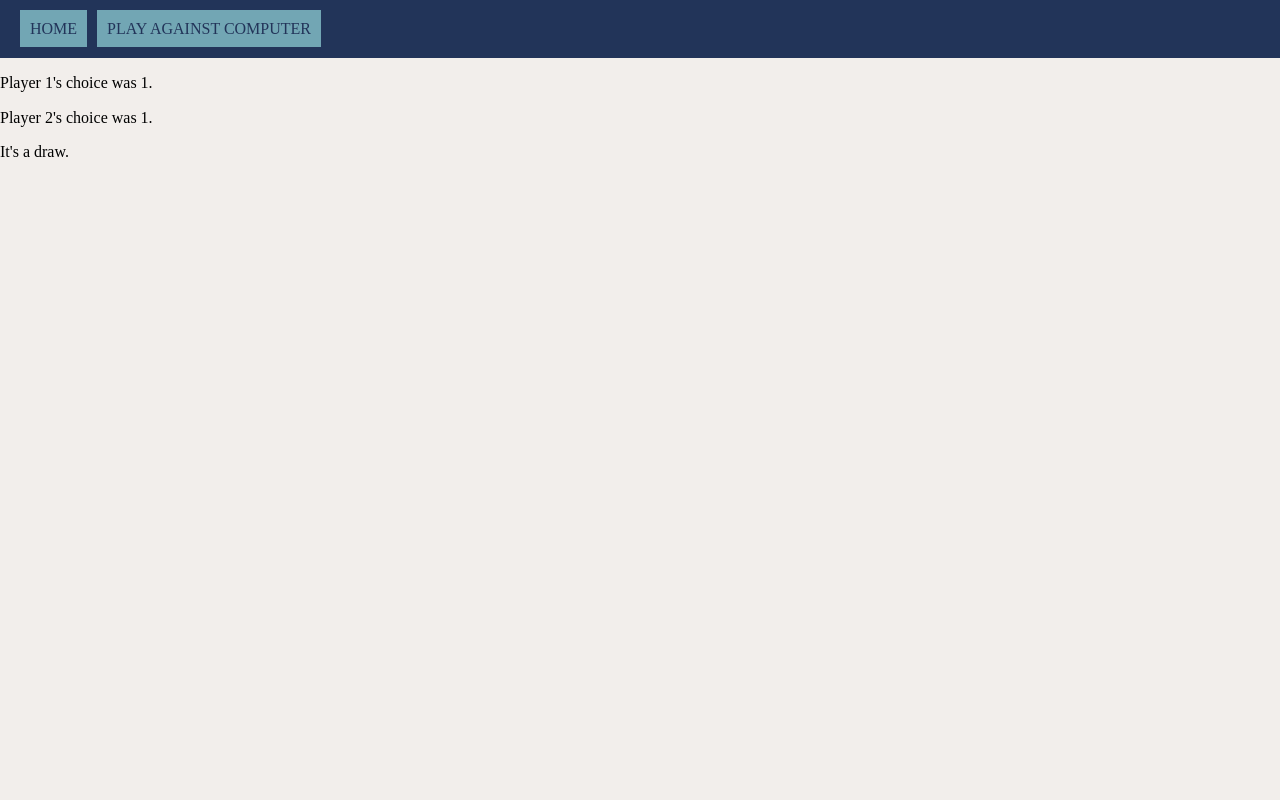
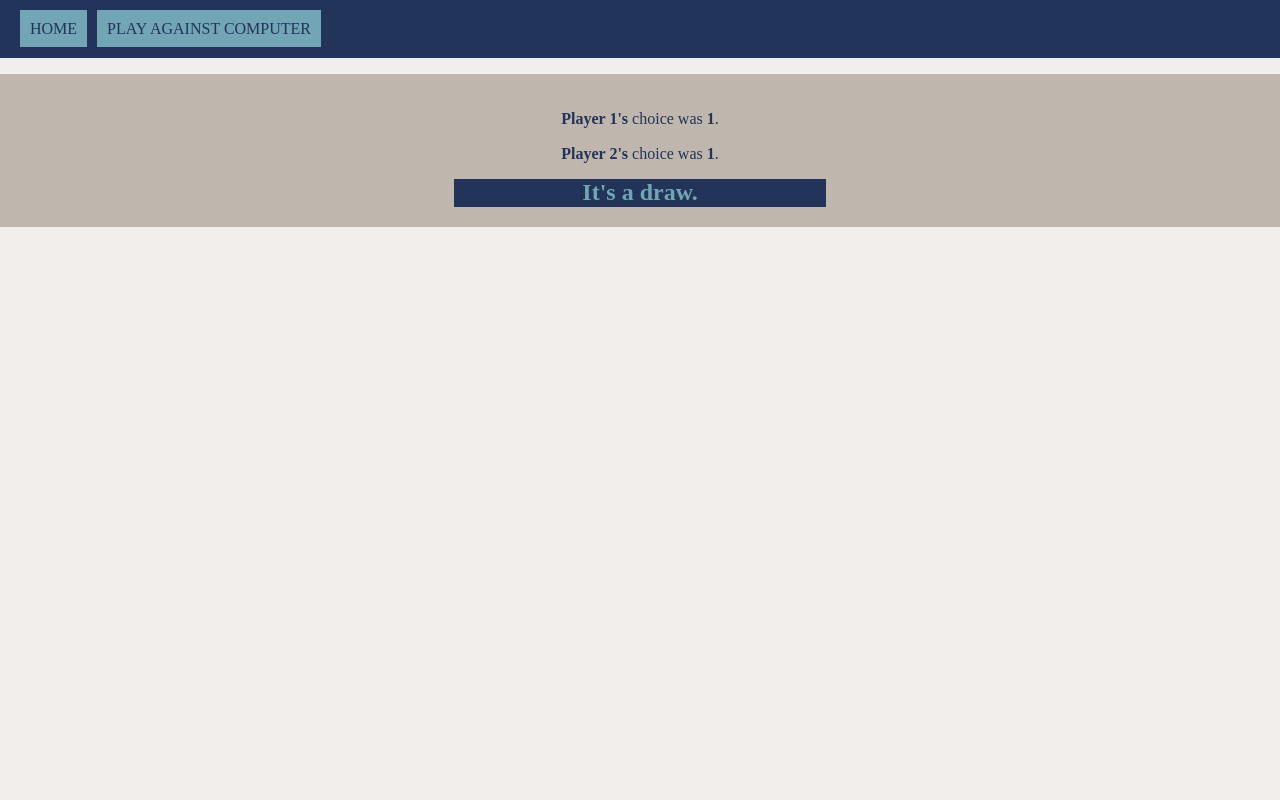
Before and after one commit to mldrenth/rock_paper_scissors_python, a Flask app: page /1/1 in a window 1280 px wide. Run offline with Flask 2, Linux system fonts and the light colour scheme.

Commit message:
Added styling to pages

```diff
--- a/static/style.css
+++ b/static/style.css
@@ -1,5 +1,9 @@
 body {
-    background-color: #F2EEEB
+    background-color: #F2EEEB;
+    color: #223459;
+
+
+
 }
 nav {
     background-color: #223459;
@@ -26,3 +30,40 @@ nav > ul > li > a {
 nav > ul > li > a:hover {
     color: #E8D299;
 }
+h1 {
+    text-align: center;
+}
+#form-wrapper {
+    display: flex;
+    justify-content: center;
+}
+form {
+    display: flex;
+    flex-direction: column;
+    width: 20%;
+    gap: 10px;
+    background-color: #BFB6AE;
+    padding: 20px;
+    border: #223459 2px solid;
+}
+#result-wrapper {
+    background-color: #BFB6AE;
+    text-align: center;
+    padding: 20px;
+}
+.result-paragraph {
+    font-size: 1.5rem;
+    color: #72A6B4;
+    font-weight: bolder;
+    background-color: #223459;
+    width: 30%;
+    margin: auto;
+
+}
+#rules-wrapper {
+    background-color: #BFB6AE;
+    width: 70%;
+    display: block;
+    margin: auto;
+    padding: 10px;
+}
--- a/templates/index.html
+++ b/templates/index.html
@@ -1,6 +1,7 @@
 {% extends 'base.html' %}
 
 {% block content %}
+<div id="rules-wrapper">
 <h1>Rock, Paper, Scissors</h1>
 <h2>Rules</h2>
 <p>On the count of three, each player chooses from the folowing:
@@ -12,5 +13,6 @@
 Rock beats Scissors, Paper beats Rock and Scissors beat Paper.
 
 </p>
+</div>
 
 {% endblock content %}
--- a/templates/play_against_computer.html
+++ b/templates/play_against_computer.html
@@ -1,5 +1,6 @@
 {% extends 'base.html' %}
 {% block content %}
+<div id= "form-wrapper">
 <form action="/play" method="post">
     <label for="name">Name</label>
     <input type="text" name="name" id="name">
@@ -11,5 +12,6 @@
     </select>
     <input type="submit" value="Play!">
 </form>
+</div>
 
 {% endblock content %}
--- a/templates/result.html
+++ b/templates/result.html
@@ -1,11 +1,12 @@
 {% extends 'base.html' %}
 {% block content %}
-
-<p>{{ player_1.name }}'s choice was {{ player_1.choice }}.</p>
-<p>{{ player_2.name }}'s choice was {{ player_2.choice }}.</p>
+<div id="result-wrapper">
+<p><strong>{{ player_1.name }}'s</strong> choice was <strong>{{ player_1.choice }}</strong>.</p>
+<p><strong>{{ player_2.name }}'s</strong> choice was <strong>{{ player_2.choice }}</strong>.</p>
 {% if winner == None %}
-<p>It's a draw.</p>
+<p class="result-paragraph">It's a draw.</p>
 {% else %}
-<p>{{ winner.name }} wins by playing {{ winner.choice }}!</p>
+<p class="result-paragraph">{{ winner.name }} wins by playing {{ winner.choice }}!</p>
+</div>
 {% endif %}
 {% endblock content %}
```
